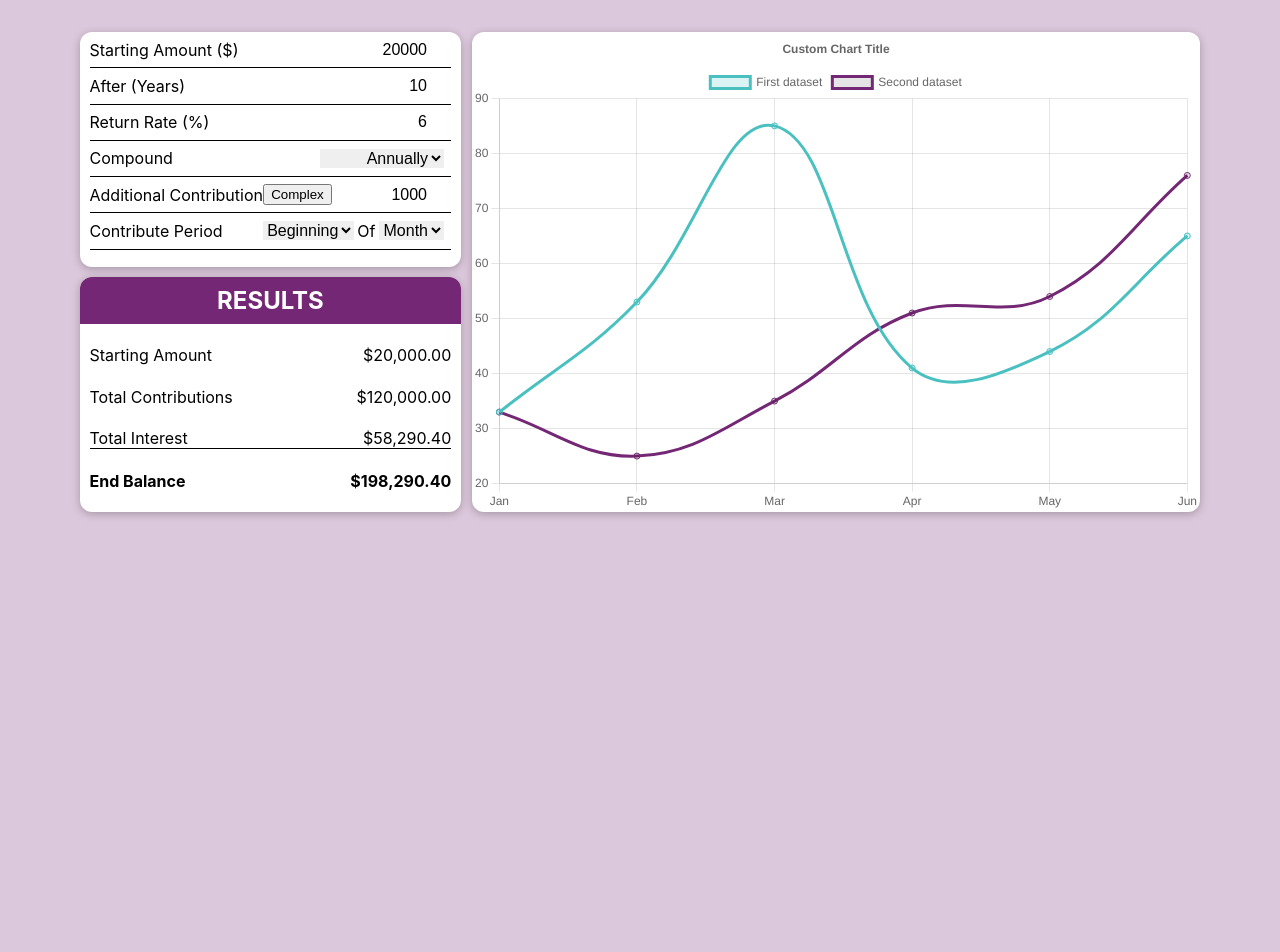
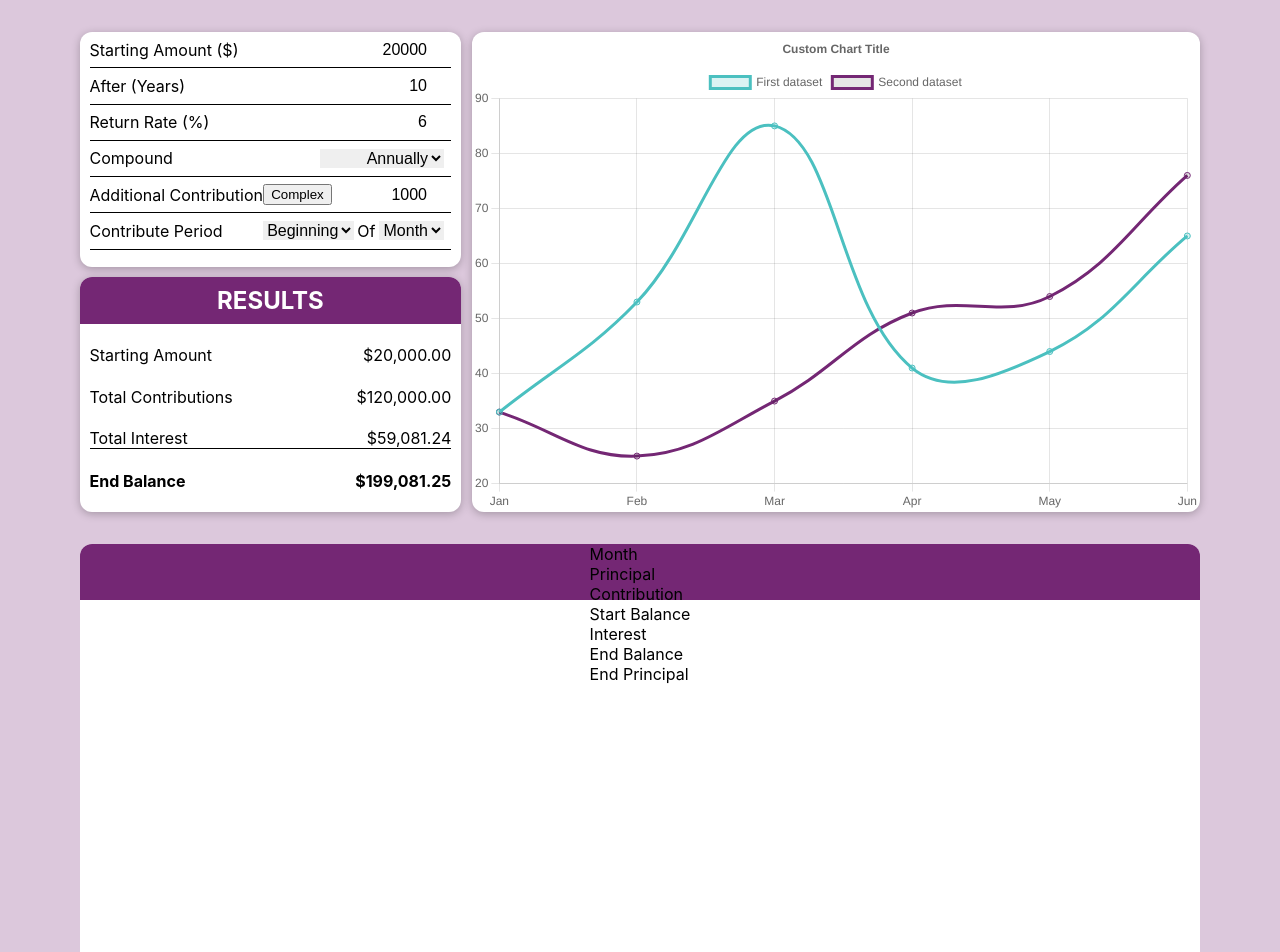
Before and after one commit to Jonjo7Dia/investment-calculator, a React (Create React App) app: page / in a window 1280 px wide. Shown: the top 952 px of the page. Before the commit the page ends 800 px from the top, so only its background shows below. Built offline with nearby package versions, Linux system fonts and the light colour scheme.

Commit message:
Few changes to results-context

```diff
--- a/src/components/Data/Data.js
+++ b/src/components/Data/Data.js
@@ -2,7 +2,7 @@ import classes from "./Data.module.css";
 import Input from "../Input/Input";
 import Graph from "../Graph/Graph";
 import Results from "../Results/Results";
-
+import ResultsTable from '../ResultsTable/ResultsTable';
 import React, { useState, Fragment } from "react";
 
 function Data() {
@@ -25,6 +25,7 @@ function Data() {
         </div>
         <Graph />
       </div>
+      <ResultsTable />
     </Fragment>
   );
 }
--- a/src/components/Input/InputForm.js
+++ b/src/components/Input/InputForm.js
@@ -7,7 +7,13 @@ function InputForm(props) {
   const inputCtx = useContext(InputsContext);
   const resultsCtx = useContext(ResultsContext);
   function startingAmountHandler(event) {
-    inputCtx.setStartingAmount(Math.floor(event.target.value));
+      if (Math.floor(event.target.value)< 100000000000){
+        inputCtx.setStartingAmount(Math.floor(event.target.value));
+
+      }
+      else {
+          alert('at that point you dont need interest');
+      }
   }
   function afterHandler(event){
       inputCtx.setAfter(Math.floor(event.target.value));
@@ -19,9 +25,14 @@ function InputForm(props) {
       inputCtx.setCompound(Math.floor(event.target.value));
   }
   function contributionHandler(event){
+    if (Math.floor(event.target.value)< 100000000000){
+        inputCtx.setContribution(Math.floor(event.target.value))
 
-      inputCtx.setContribution(Math.floor(event.target.value))
-      console.log(inputCtx.additionalContribution);
+    }
+    else {
+        alert('what do you do??');
+    }
+
   }
   function periodHandler(event){
       inputCtx.setWhen(event.target.value);
@@ -46,6 +57,7 @@ function InputForm(props) {
             value={inputCtx.startingAmount}
             step={1000}
             onChange={startingAmountHandler}
+            max= '1000000000'
           />
         </div>
       </InputField>
--- a/src/components/Results/ResultsData.js
+++ b/src/components/Results/ResultsData.js
@@ -1,5 +1,12 @@
 import classes from "./ResultsData.module.css";
+import { useContext } from "react";
+import ResultsContext from '../../store/results-context';
 function ResultsData() {
+    const resultsCtx = useContext(ResultsContext);
+    const data = resultsCtx.results;
+    function numberWithCommas(x) {
+        return x.toString().replace(/\B(?=(\d{3})+(?!\d))/g, ',');
+      }
   return (
     <div className={classes.resultsData}>
       <div className={classes.labels}>
@@ -12,10 +19,10 @@ function ResultsData() {
       </div>
       <div className={classes.numbers}>
         <ul>
-          <li>$20,000.00</li>
-          <li>$120,000.00</li>
-          <li>$58,290.40</li>
-          <li>$198,290.40</li>
+          <li>${numberWithCommas(data.startingAmount.toFixed(2))}</li>
+          <li>${numberWithCommas(data.totalContributions.toFixed(2))}</li>
+          <li>${numberWithCommas(data.totalInterest.toFixed(2))}</li>
+          <li>${numberWithCommas(data.endBalance.toFixed(2))}</li>
         </ul>
       </div>
     </div>
--- a/src/components/Results/ResultsData.module.css
+++ b/src/components/Results/ResultsData.module.css
@@ -21,10 +21,11 @@ ul {
 .numbers {
     text-align: right;
 }
-li:nth-of-type(3){
+.resultsData li:nth-of-type(3){
     border-bottom-style: solid;
     border-bottom-width: 1px;
     border-bottom-color: black;
-}li:nth-of-type(4){
+}
+.resultsData li:nth-of-type(4){
     font-weight: bold;
 }
--- /dev/null
+++ b/src/components/ResultsTable/ResultsTable.js
@@ -0,0 +1,10 @@
+import classes from './ResultsTable.module.css';
+import ResultsTableHeader from './ResultsTableHeader';
+function ResultsTable(){
+    return <div className={classes.resultsTable}>
+        <ResultsTableHeader />
+
+    </div>
+}
+
+export default ResultsTable;
--- /dev/null
+++ b/src/components/ResultsTable/ResultsTable.module.css
@@ -0,0 +1,10 @@
+.resultsTable {
+  width: 70rem;
+  display: flex;
+  flex-direction: row;
+  margin: 2rem auto;
+  justify-content: space-between;
+  height: 30rem;
+  background-color: white;
+  border-radius: 12px 12px 0 0;
+}
--- /dev/null
+++ b/src/components/ResultsTable/ResultsTableHeader.js
@@ -0,0 +1,17 @@
+import classes from "./ResultsTableHeader.module.css";
+
+function ResultsTableHeader(){
+ return <div className={classes.resultsTableHeader}>
+     <ul>
+         <li>Month</li>
+         <li>Principal</li>
+         <li>Contribution</li>
+         <li>Start Balance</li>
+         <li>Interest</li>
+         <li>End Balance</li>
+         <li>End Principal</li>
+     </ul>
+ </div>
+}
+
+export default ResultsTableHeader;
--- /dev/null
+++ b/src/components/ResultsTable/ResultsTableHeader.module.css
@@ -0,0 +1,9 @@
+.resultsTableHeader {
+    height: 3.5rem;
+    width: 100%;
+    background-color: #742774;
+    border-radius: 12px 12px 0 0 ;
+    display: flex;
+    justify-content: center;
+    align-items: center;
+}
--- a/src/store/ResultsProvider.js
+++ b/src/store/ResultsProvider.js
@@ -7,7 +7,7 @@ const defaultResultsState = {
   complexSelected: false,
   complexMonthlyContributions: [],
   data: {},
-  results: { monthlyResults: [], totalContributions: 0, totalInterest: 0 },
+  results: { monthlyResults: [], totalContributions: 0, totalInterest: 0, startingAmount: 0, endBalance: 0 },
 };
 const beginningInterest = (principal, rate, t) => {
   let r = rate / 100;
@@ -137,6 +137,7 @@ const ResultsProvider = (props) => {
         resultsState.results.monthlyResults = holder;
         resultsState.results.totalInterest = totalI;
         resultsState.results.totalContributions = totalC;
+
       } else if (data.when === "End") {
         for (let x = 0; x < data.after * 12; x++) {
           if (Number(data.time) === 1) {
@@ -179,11 +180,14 @@ const ResultsProvider = (props) => {
           principal = holder[x].endBalance;
         }
         resultsState.results.monthlyResults = holder;
-        console.log(holder);
-        console.log(totalI);
-        console.log(totalC);
+        resultsState.results.totalInterest = totalI;
+        resultsState.results.totalContributions = totalC;
+
       }
     }
+    resultsState.results.startingAmount = inputsCtx.startingAmount;
+    resultsState.results.endBalance = resultsState.results.monthlyResults[inputsCtx.after * 12 - 1].endBalance;
+
   };
 
   const resultsContext = {
--- a/src/store/results-context.js
+++ b/src/store/results-context.js
@@ -4,7 +4,7 @@ const ResultsContext = React.createContext({
   complexSelected: false,
   complexMonthlyContributions: [],
   data: {},
-  results: {monthlyResults: [], totalContributions: 0, totalInterest: 0,},
+  results: {monthlyResults: [], totalContributions: 0, totalInterest: 0, startingAmount: 0, endBalance: 0},
   setData: (userInput) => {},
   setMonthly: (userInput) => {},
   setComplex: (userInput) => {},
```
